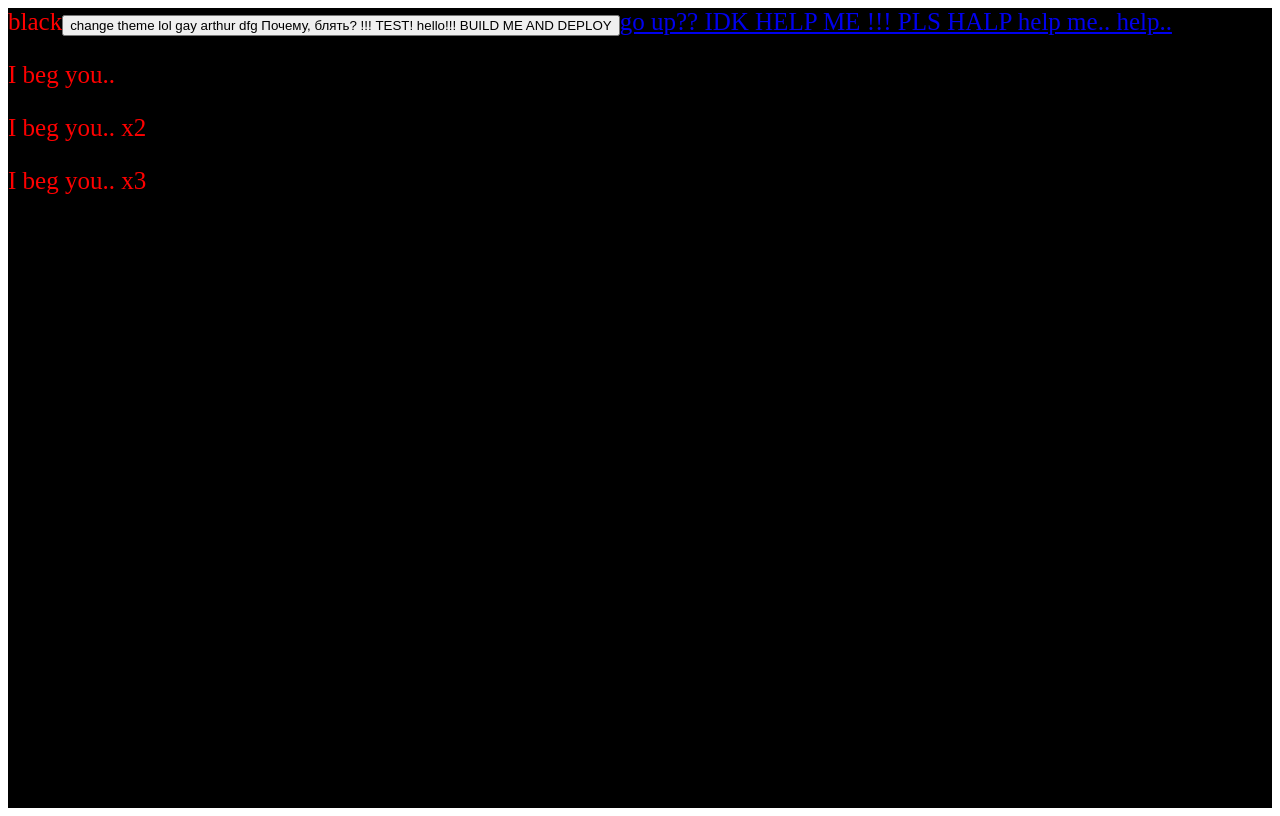
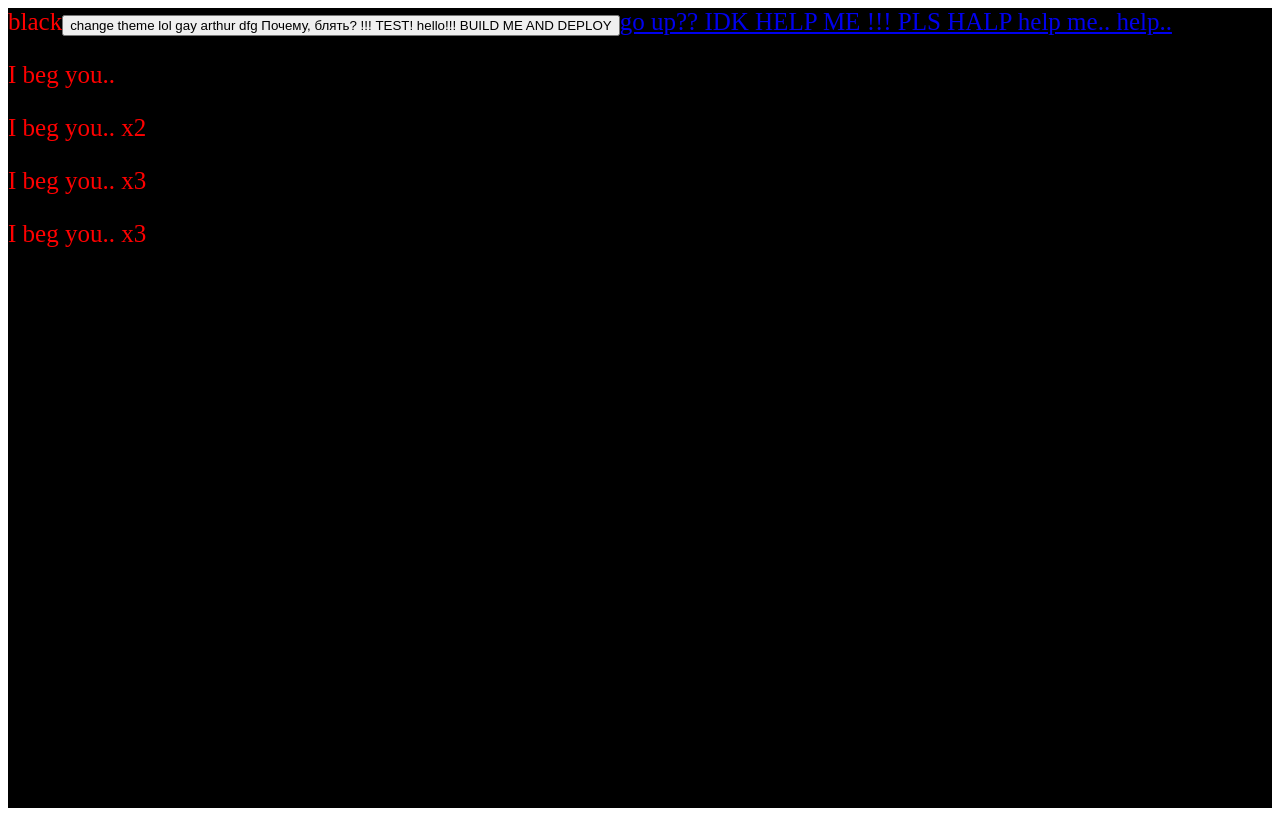
Before and after one commit to github-actions-and-flow-test/test-git-flow, a React app: page / in a window 1280 px wide. Built offline with nearby package versions, Linux system fonts and the light colour scheme.

Commit message:
is this work

```diff
--- a/src/component.tsx
+++ b/src/component.tsx
@@ -22,6 +22,7 @@ export const App = () => {
 			<p>I beg you..</p>
 			<p>I beg you.. x2</p>
 			<p>I beg you.. x3</p>
+			<p>I beg you.. x3</p>
 		</div>
 	)
 }
```
